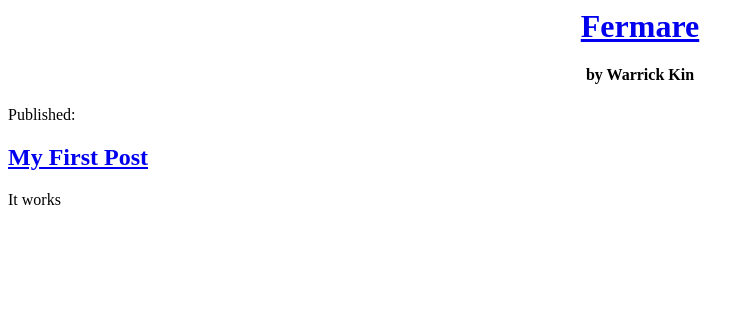
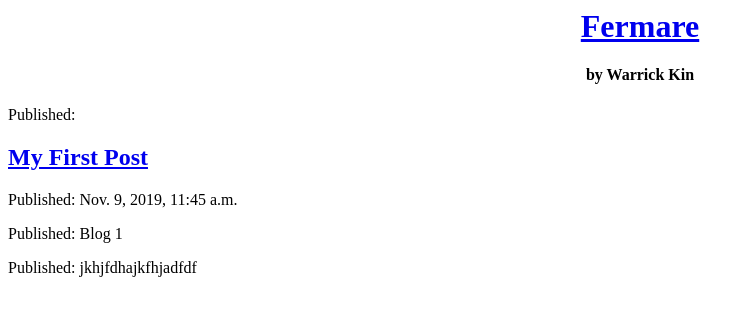
Before and after one commit to wdexkin/fermare, a Django app: page / in a window 1280 px wide. Shown: the top 316 px of the page, without its empty margins (0-755 px from the left). Run offline with Django 3.2, Linux system fonts and the light colour scheme; data comes from the database, SQL or seed files in the repository; both versions use the stored data as it was after the commit.

Commit message:
Modified templates to display posts from database

```diff
--- a/fermare/blog/templates/blog/post_list.html
+++ b/fermare/blog/templates/blog/post_list.html
@@ -12,7 +12,14 @@
         <div>
             <p>Published:</p>
             <h2><a href="/">My First Post</a></h2>
-            <p>It works</p>
+
+            {% for post in posts %}
+                <div>
+                    <p>Published: {{ post.published_date }}</p>
+                    <p>Published: {{ post.title }}</p>
+                    <p>Published: {{ post.text|linebreaksbr }}</p>
+                </div>
+            {% endfor %}
 
         </div>
 
--- a/fermare/blog/views.py
+++ b/fermare/blog/views.py
@@ -1,4 +1,7 @@
 from django.shortcuts import render
+from django.utils import timezone
+from .models import Post
 
 def post_list(request):
-    return render(request, 'blog/post_list.html', {})
+    posts = Post.objects.filter(published_date__lte=timezone.now()).order_by('published_date')
+    return render(request, 'blog/post_list.html', {'posts': posts})
```
Also changed, not shown: fermare/db.sqlite3.
